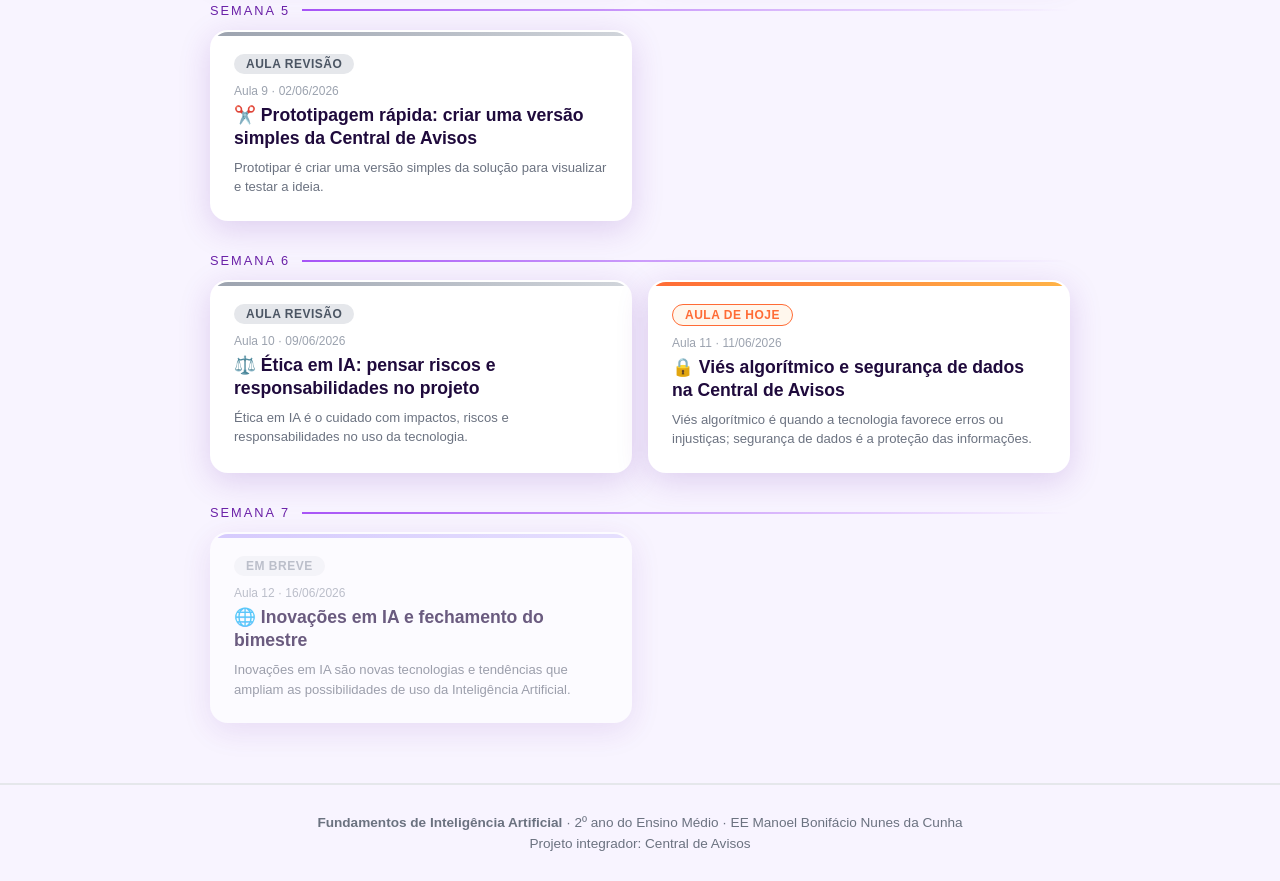
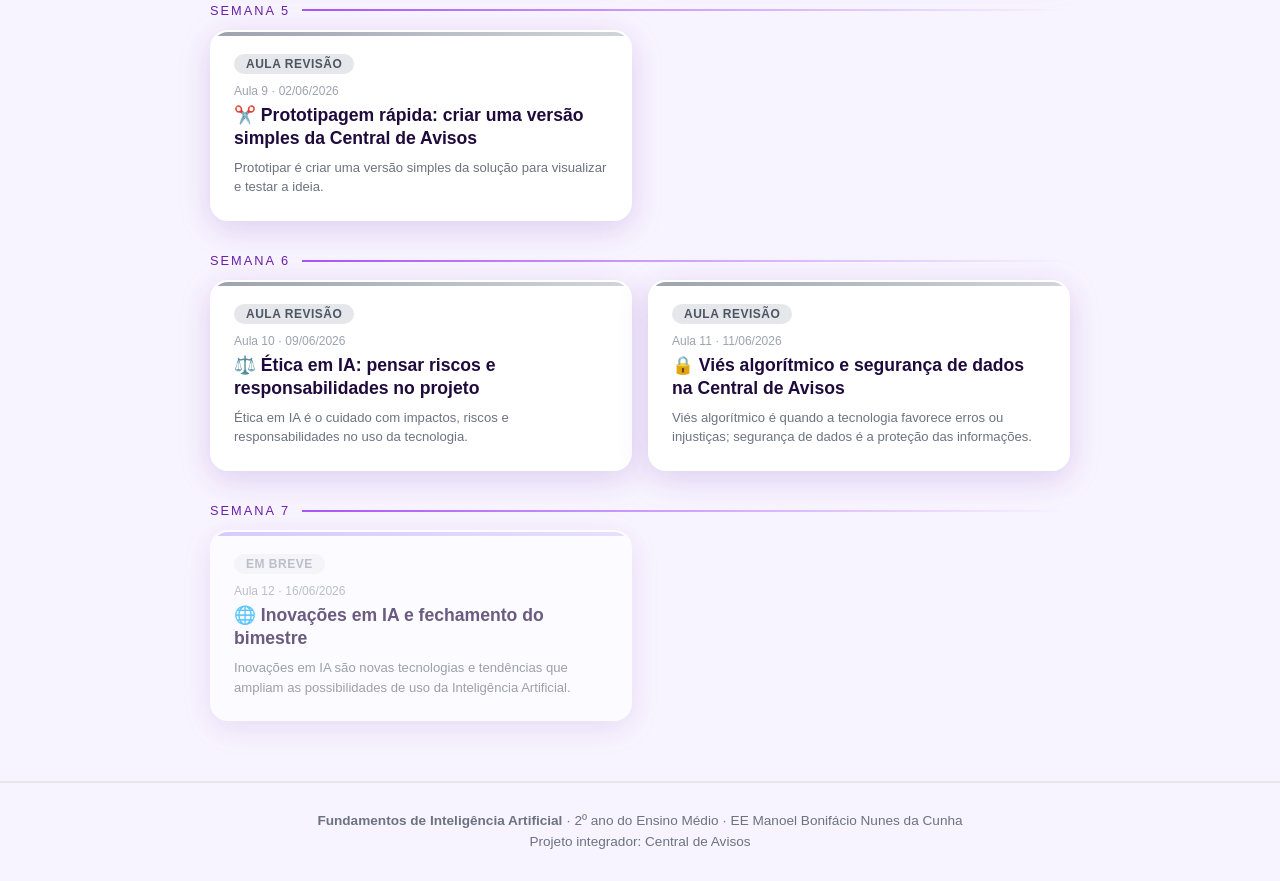
Before and after one commit to ccamado/fundamentos-de-inteligencia-artificial, a plain HTML site: page index.html in a window 1280 px wide. Shown: the part 1522-2403 px from the top of the page. Drawn offline with Linux system fonts and the light colour scheme.

```diff
--- a/index.html
+++ b/index.html
@@ -101,15 +101,15 @@
   <h4>⚖️ Ética em IA: pensar riscos e responsabilidades no projeto</h4>
   <p>Ética em IA é o cuidado com impactos, riscos e responsabilidades no uso da tecnologia.</p>
 </a>
-<a href="aula11.html" class="aula-card hoje">
-  <div class="status-badge">Aula de Hoje</div>
+<a href="aula11.html" class="aula-card revisao">
+  <div class="status-badge">Aula Revisão</div>
   <div class="aula-num-label">Aula 11 · 11/06/2026</div>
   <h4>🔒 Viés algorítmico e segurança de dados na Central de Avisos</h4>
   <p>Viés algorítmico é quando a tecnologia favorece erros ou injustiças; segurança de dados é a proteção das informações.</p>
 </a>
 </div></div>
 <div class="semana-bloco"><div class="semana-titulo">SEMANA 7</div><div class="aulas-row">
-<a href="#" class="aula-card breve">
+<a href="aula12.html" class="aula-card breve">
   <div class="status-badge">Em Breve</div>
   <div class="aula-num-label">Aula 12 · 16/06/2026</div>
   <h4>🌐 Inovações em IA e fechamento do bimestre</h4>
```
